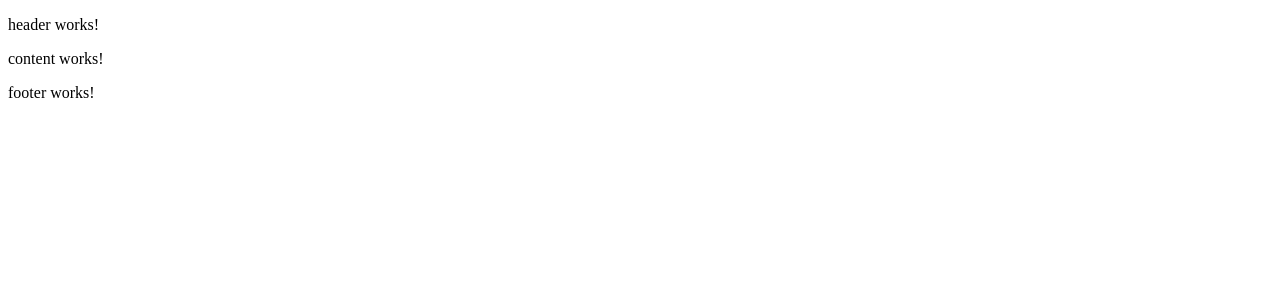
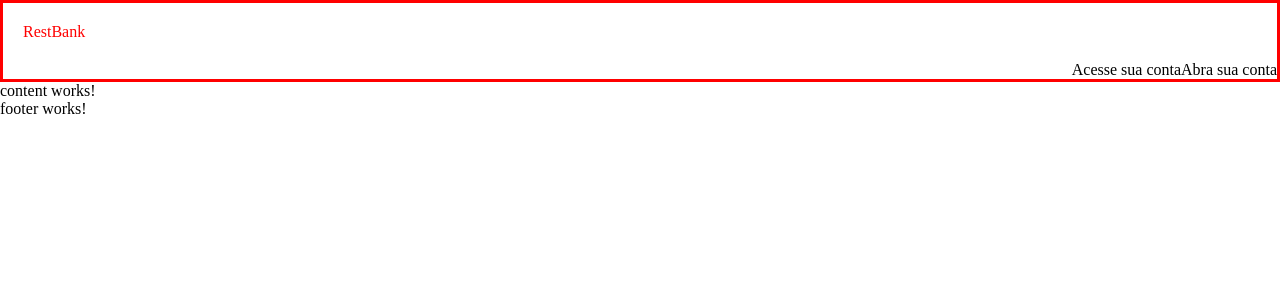
Before and after one commit to GabrielTakazaki/ProjetoTCS-Angular, an Angular app: page / in a window 1280 px wide. Shown: the top 300 px of the page. Built offline with nearby package versions, Linux system fonts and the light colour scheme.

Commit message:
Criado css

```diff
--- a/src/app/header/header.component.html
+++ b/src/app/header/header.component.html
@@ -1 +1,13 @@
-<p>header works!</p>
+<div class="header">
+        <div class="logo">
+        RestBank
+        </div> <!-- logo-->
+            <div class="criar right ">
+                Abra sua conta
+            </div> <!-- criar-->
+
+        <div class="acesso right">
+            Acesse sua conta
+        </div> <!-- acesso-->
+        <div class="clear"></div>
+</div>  <!-- header-->
--- a/src/styles.css
+++ b/src/styles.css
@@ -1 +1,41 @@
-/* You can add global styles to this file, and also import other style files */
+*{
+    margin: 0;
+    padding: 0;
+}
+
+body{
+    margin: 0;
+    padding: 0;
+}
+
+/*boots Css*/
+
+.right{
+float: right;
+}
+
+.left{
+    float: left;
+}
+.w33{
+ width: 33.3%;
+}
+.clear{
+    clear: both;
+}
+
+/*Estilização*/
+
+.header{
+    border: 3px solid red;
+}
+
+.logo{
+    color:red;
+    margin: 20px 20px;
+
+}
+
+.criar{
+
+}
```
